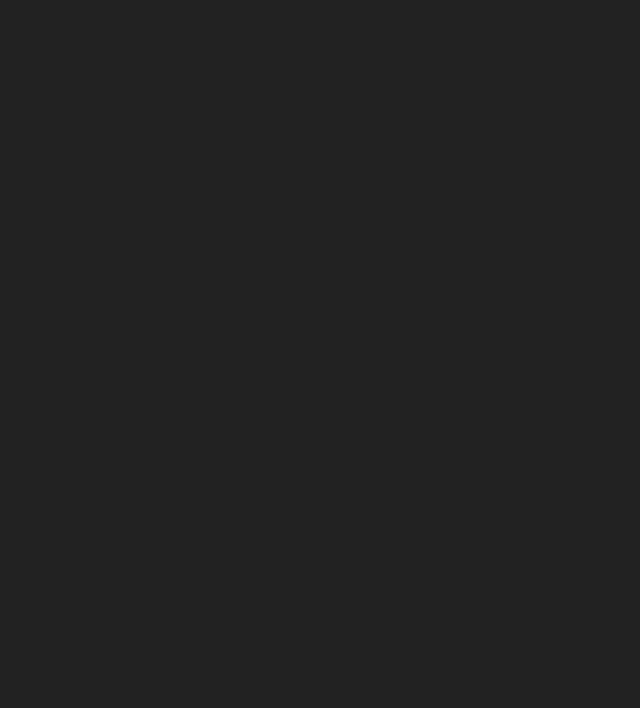
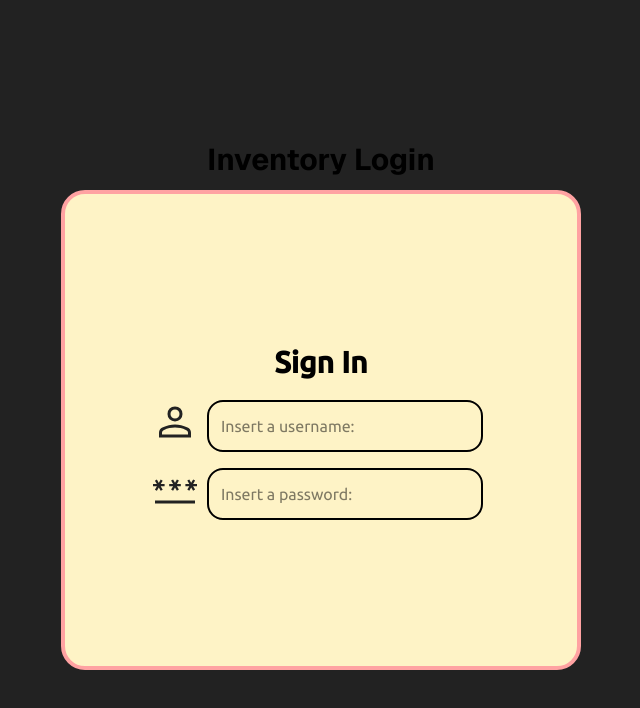
Before and after one commit to prgram769/inventoryTemplate, a Next.js app: page / in a window 1280 px wide. Shown: the top 708 px of the page, without its empty margins (319-959 px from the left). Built offline with nearby package versions, Linux system fonts and the light colour scheme.

Commit message:
making the project, some components were created

```diff
--- a/src/app/page.tsx
+++ b/src/app/page.tsx
@@ -1,8 +1,12 @@
 import { SignIn } from "@/components/SignIn";
 
 export default function Home() {
+  const styles = {
+    divContainer: "flex justify-center items-center min-h-screen m-0",
+  }
+
   return (
-    <div>
+    <div className={styles.divContainer}>
       <main>
         <SignIn/>
       </main>
--- a/src/components/SignIn.tsx
+++ b/src/components/SignIn.tsx
@@ -1,17 +1,33 @@
 import { Input } from "@/components/ui/Input";
+import { ubuntu } from "@/components/fonts";
 
 function SignIn() {
 
   const styles = {
-    divContainer: "w-full max-w-md",
-    title: "text-3xl font-bold"
+    divContainer: `${ubuntu.className} bg-amber-100 w-130 h-120 flex flex-col justify-center items-center rounded-3xl border-4 border-red-300`,
+    title: "text-3xl font-bold m-3 text-center",
+    form: "text-center",
+    internalDivs: "flex",
+    input: "border-2 border-black px-3 py-3 m-2 rounded-2xl",
   }
 
   return (
-    <div className={styles.divContainer}>
-      <form>
-        <Input/>
-      </form>
+    <div>
+      <h1 className={styles.title}>Inventory Login</h1>
+      <div className={styles.divContainer}>
+        {/* <p className="item"></p> */}
+        <h1 className={styles.title}>Sign In</h1>
+        <form className={styles.form}>
+          <div className={styles.internalDivs}>
+            <svg xmlns="http://www.w3.org/2000/svg" height="59px" viewBox="0 -960 960 960" width="48px" fill="#222"><path d="M372-523q-42-42-42-108t42-108q42-42 108-42t108 42q42 42 42 108t-42 108q-42 42-108 42t-108-42ZM160-160v-94q0-38 19-65t49-41q67-30 128.5-45T480-420q62 0 123 15.5T731-360q31 14 50 41t19 65v94H160Zm60-60h520v-34q0-16-9.5-30.5T707-306q-64-31-117-42.5T480-360q-57 0-111 11.5T252-306q-14 7-23 21.5t-9 30.5v34Zm324.5-346.5Q570-592 570-631t-25.5-64.5Q519-721 480-721t-64.5 25.5Q390-670 390-631t25.5 64.5Q441-541 480-541t64.5-25.5ZM480-631Zm0 411Z"/></svg>
+            <Input type="text" className={styles.input} placeholder="Insert a username:" />
+          </div>
+          <div className={styles.internalDivs}>
+            <svg xmlns="http://www.w3.org/2000/svg" height="59px" viewBox="0 -960 960 960" width="48px" fill="#222"><path d="M80-200v-61h800v61H80Zm38-254-40-22 40-68H40v-45h78l-40-68 40-22 38 67 38-67 40 22-40 68h78v45h-78l40 68-40 22-38-67-38 67Zm324 0-40-24 40-68h-78v-45h78l-40-68 40-22 38 67 38-67 40 22-40 68h78v45h-78l40 68-40 24-38-67-38 67Zm324 0-40-24 40-68h-78v-45h78l-40-68 40-22 38 67 38-67 40 22-40 68h78v45h-78l40 68-40 24-38-67-38 67Z"/></svg>
+            <Input type="password" className={styles.input} placeholder="Insert a password:" />
+          </div>
+        </form>
+      </div>
     </div>
   )
 }
--- /dev/null
+++ b/src/components/fonts.ts
@@ -0,0 +1,3 @@
+import { Ubuntu } from "next/font/google"
+
+export const ubuntu = Ubuntu({subsets: ["latin"], weight: ["400", "500",]})
--- a/src/components/ui/Input.tsx
+++ b/src/components/ui/Input.tsx
@@ -1,6 +1,6 @@
-function Input() {
+function Input({className, type, ...props}: React.ComponentProps<"input">) {
   return (
-    <input></input>
+    <input type={type} className={className} {...props}/>
   )
 }
 
```
